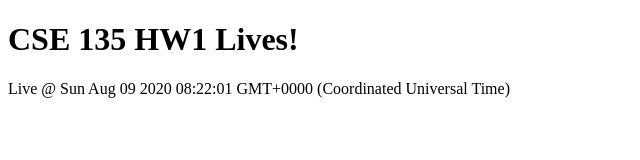
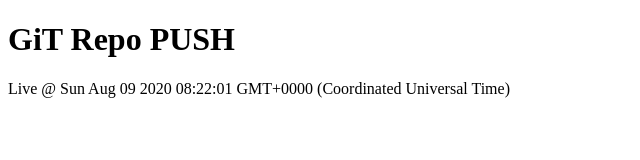
Before and after one commit to Patrick-Pajarillaga/patjpaj.me, a plain HTML site: page index.html in a window 1280 px wide. Shown: the whole page, without its empty margins (0-640 px from the left). Drawn offline with Linux system fonts and the light colour scheme.

Commit message:
Push to Server

```diff
--- a/index.html
+++ b/index.html
@@ -8,7 +8,7 @@
 </head>
 
 <body>
-  <h1>CSE 135 HW1 Lives!</h1>
+  <h1>GiT Repo PUSH</h1>
   <script>
     document.write(`Live @ ${new Date()}`);
   </script>
```
